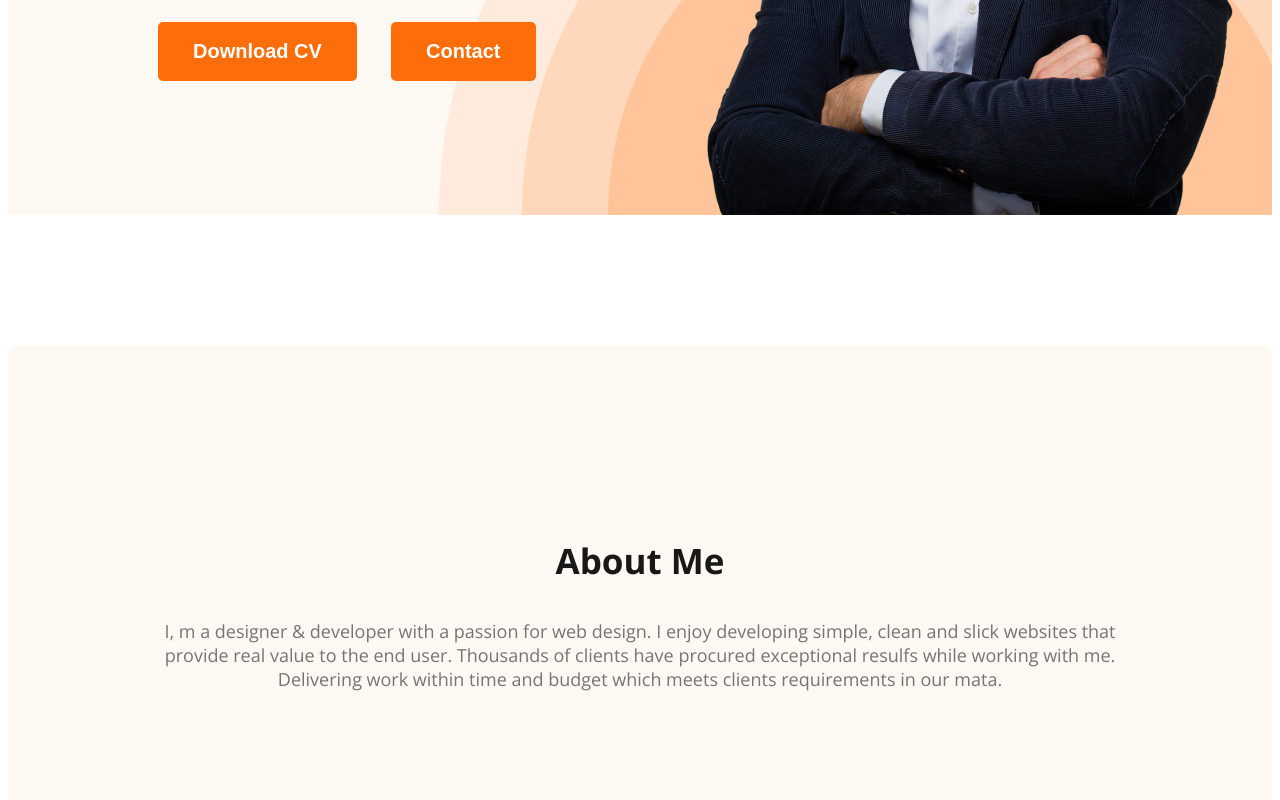
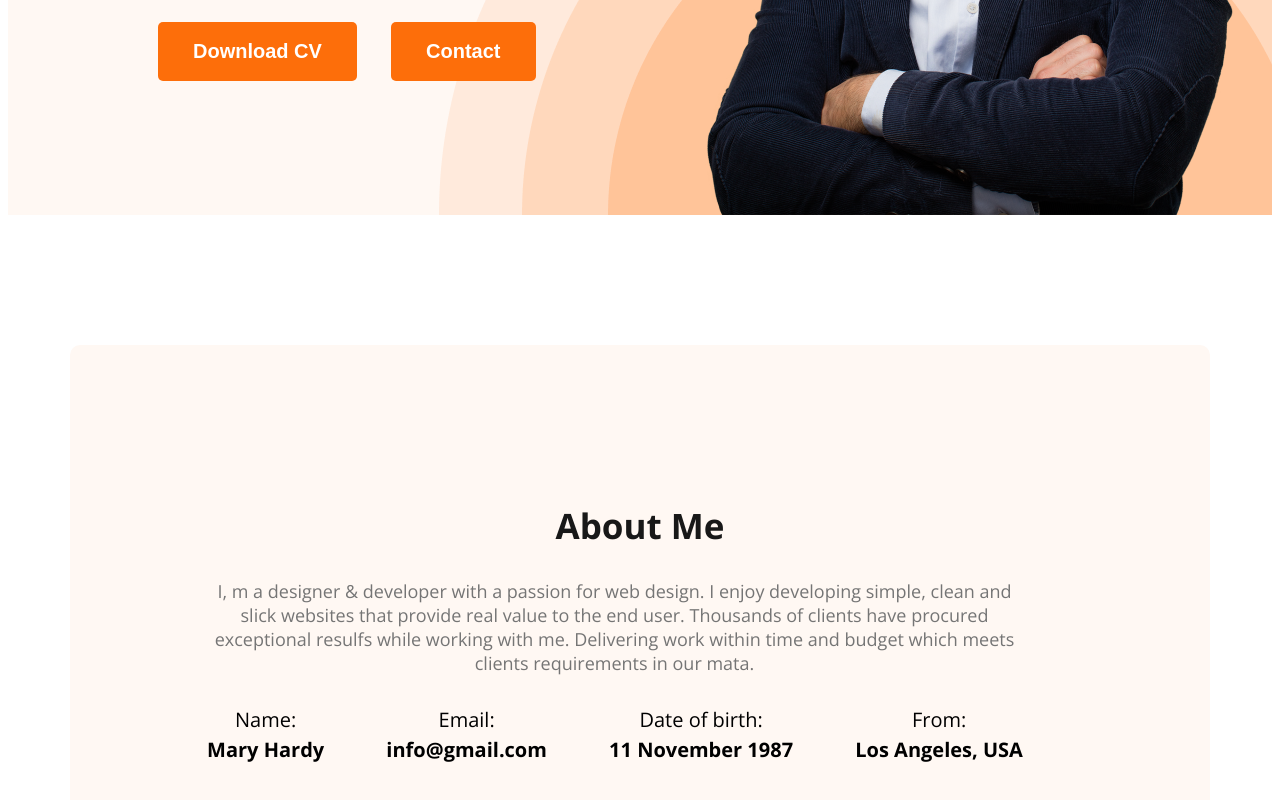
Before and after one commit to md-maheen-billah/Day-5, a plain HTML site: page index.html in a window 1280 px wide. Shown: the part 650-1450 px from the top of the page. Drawn offline with nearby package versions, Linux system fonts and the light colour scheme.

Commit message:
new update

```diff
--- a/index.html
+++ b/index.html
@@ -46,6 +46,24 @@
           while working with me. Delivering work within time and budget which
           meets clients requirements in our mata.
         </p>
+        <div class="about-info-container">
+          <div class="about-info">
+            <h4 class="info-title">Name:</h4>
+            <p class="info-description">Mary Hardy</p>
+          </div>
+          <div class="about-info">
+            <h4 class="info-title">Email:</h4>
+            <p class="info-description">info@gmail.com</p>
+          </div>
+          <div class="about-info">
+            <h4 class="info-title">Date of birth:</h4>
+            <p class="info-description">11 November 1987</p>
+          </div>
+          <div class="about-info">
+            <h4 class="info-title">From:</h4>
+            <p class="info-description">Los Angeles, USA</p>
+          </div>
+        </div>
       </section>
     </main>
     <footer></footer>
--- a/styles/portfolio.css
+++ b/styles/portfolio.css
@@ -89,6 +89,10 @@ nav a {
   margin-right: 30px;
 }
 /* Main Section Styles */
+main {
+  max-width: 1140px;
+  margin: 0 auto;
+}
 
 /* About Section Styles */
 .about {
@@ -97,10 +101,40 @@ nav a {
   border-radius: 10px;
   margin: 130px 0;
 }
+.section-title {
+  margin-top: 0;
+  margin-bottom: 30px;
+}
 
 .section-description {
   color: #757575;
   text-align: center;
   font-size: 18px;
   font-weight: 400;
+  margin-top: 0;
+  margin-bottom: 30px;
+  max-width: 827px;
 }
+
+.about-info-container {
+  display: flex;
+  justify-content: space-around;
+}
+.about-info {
+  text-align: center;
+  font-size: 20px;
+  max-height: 60;
+  padding-right: 50px;
+}
+.info-title {
+  margin-top: 0;
+  margin-bottom: 0;
+  font-weight: 400;
+  line-height: 30px;
+}
+.info-description {
+  margin-bottom: 0;
+  margin-top: 0;
+  line-height: 30px;
+  font-weight: 700;
+}
```
